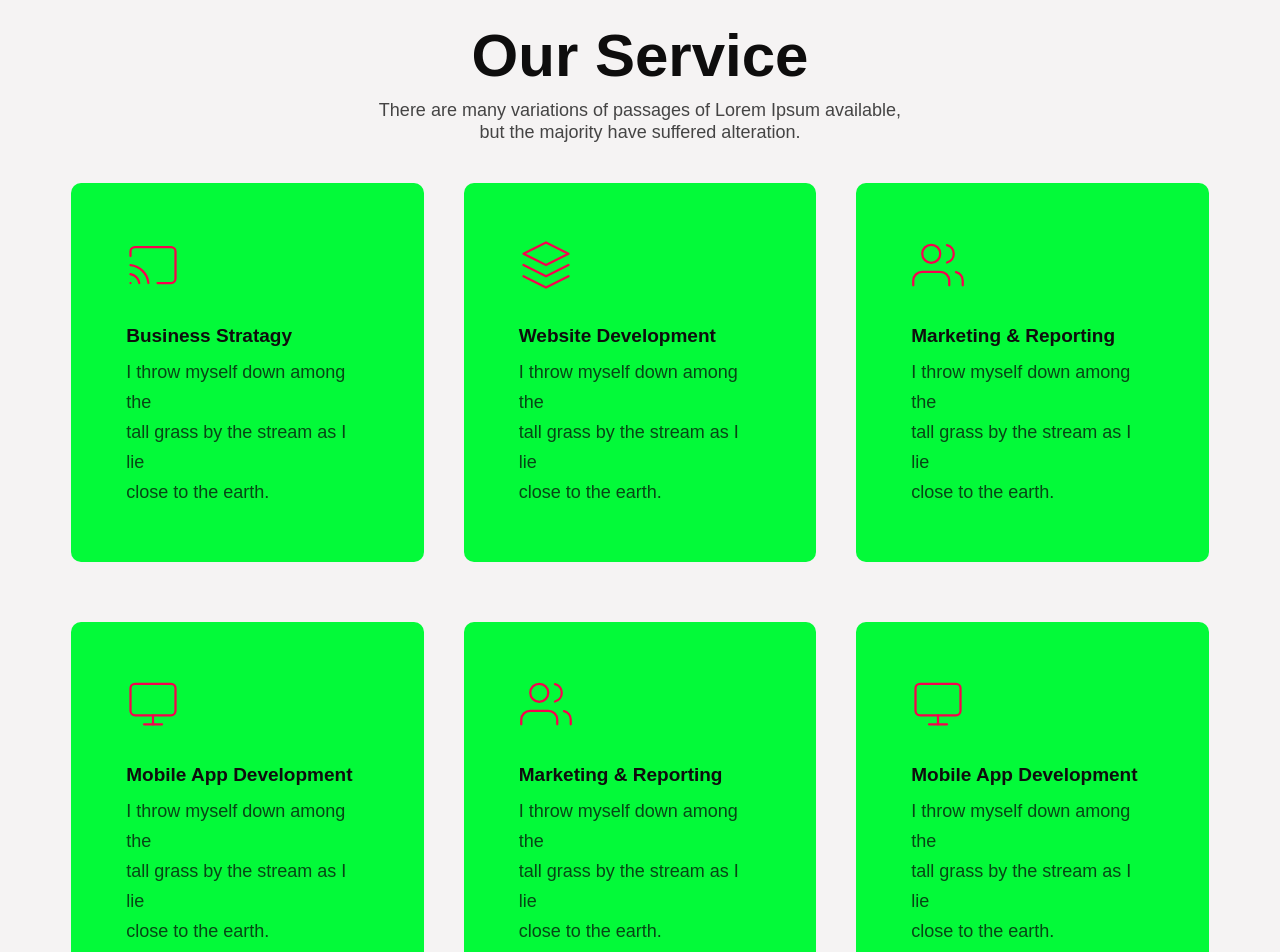
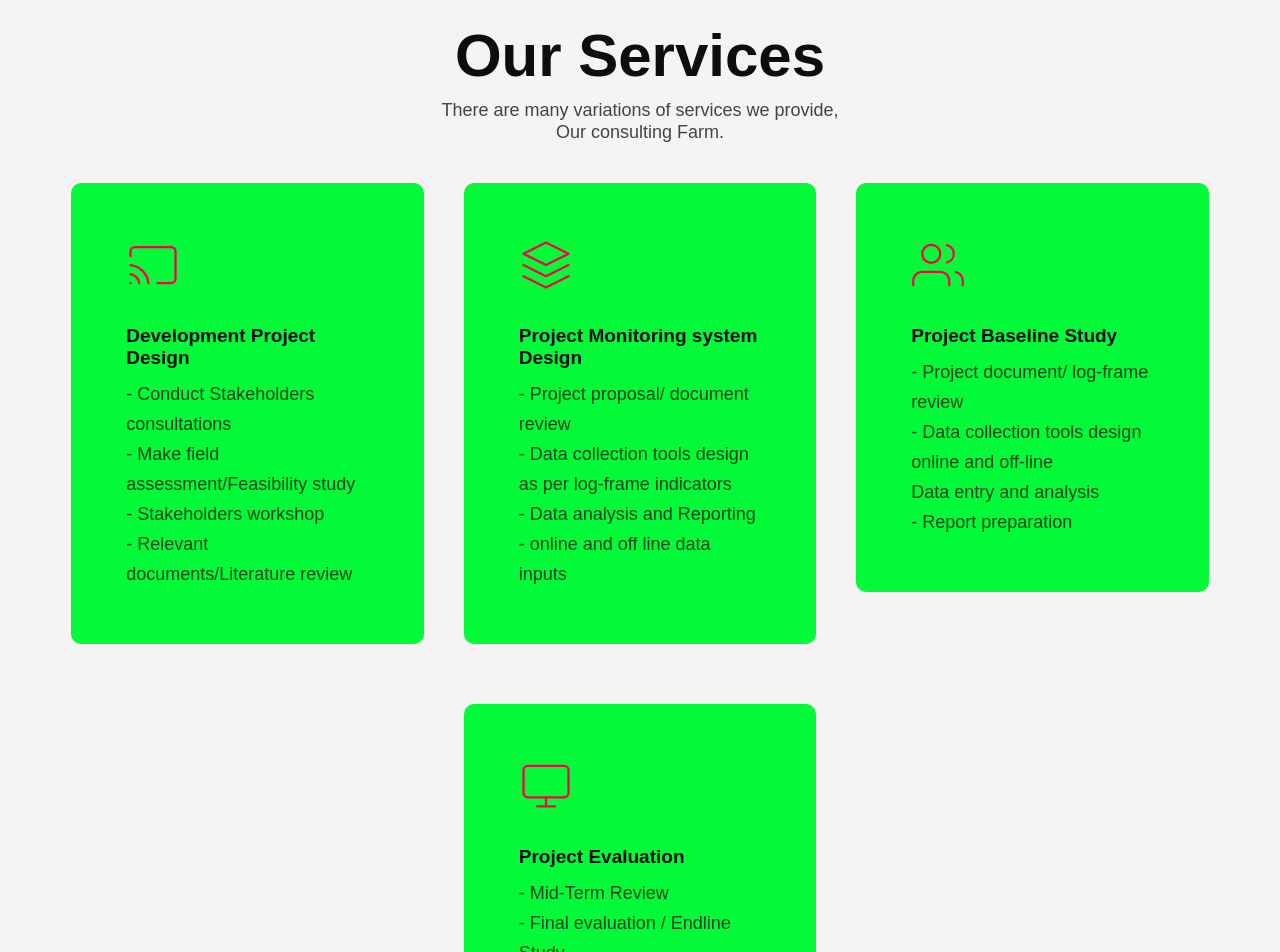
Before and after one commit to Ashishshill/safe, a React (Create React App) app: page / in a window 1280 px wide. Shown: the part 720-1672 px from the top of the page. Built offline with nearby package versions, Linux system fonts and the light colour scheme.

Commit message:
final work

```diff
--- a/src/About.css
+++ b/src/About.css
@@ -10,7 +10,7 @@ h1.about__heading{
     font-weight: 700;
     text-align: start;
     font-family: Montserrat,sans-serif;
-    font-size: 60px;
+    font-size: 40px;
 }
 button.about.btn.pointer {
     text-transform: capitalize;
--- a/src/App.css
+++ b/src/App.css
@@ -12,7 +12,7 @@ body{
 }
 a{
   text-decoration: none;
-  color: rgb(255, 255, 255);
+  color: rgb(240, 13, 13);
 }
 
 h1,h2,h3,h4,h5,h6,span{
--- a/src/App.js
+++ b/src/App.js
@@ -4,11 +4,12 @@ import "./App.css";
 import Contact from "./Contact";
 import Footer from "./Footer";
 import Home from "./Home";
-import Company from "./Company";
+// import Company from "./Company";
 
-import Project from "./Project";
+// import Project from "./Project";
 import Service from "./Service";
 import Table from "./Table";
+import Serve from "./Serve";
 
 function App() {
   return (
@@ -16,10 +17,11 @@ function App() {
        <Home />
        <Service />
        <About />
-       <Project />
+       {/* <Project /> */}
+       <Serve/>
        <Table />
 
-       <Company/>
+       {/* <Company/> */}
        <Contact />
        <Footer />
     </div>
--- a/src/Home.css
+++ b/src/Home.css
@@ -16,9 +16,10 @@ h1.home__text{
     font-size: 18px;
     font-weight: 400;
     letter-spacing: 3px;
-    color: rgba(198,201,216,.75)!important;
+    color: rgba(230, 232, 243, 0.75)!important;
 }
 h2.home__text{
+    color: aliceblue;
     font-size: 54px;
     line-height: 54px;
     font-weight: 800;
@@ -31,6 +32,7 @@ h3.home__text{
     line-height: 40px;
 }
 h4.home__text{
+    color: aliceblue;
     font-size: 50px;
     font-weight: 800;
     line-height: 40px;
--- a/src/Home.js
+++ b/src/Home.js
@@ -29,7 +29,7 @@ function Home() {
                 <li className="nav__items mx__15">Services</li>
               </a>
               <a href="#Portfolio">
-                <li className="nav__items mx__15">Nothing</li>
+                <li className="nav__items mx__15">Project</li>
               </a>
               <a href="#Contact">
                 <li className="nav__items mx__15">Contact </li>
--- /dev/null
+++ b/src/Serve.js
@@ -0,0 +1,81 @@
+import React from "react";
+// import "./Table.css";
+// import Project1 from './img/SAFE_F-1.jpg';
+// import Project2 from './img/SAFE_Trg.jpg';
+// import Project3 from './img/234567890p-[.jpg';
+
+function Serve() {
+  return (
+    <div className="project component__space" id="Portfolio">
+      <div className="heading">
+        <h1 className="heading">Organizations Serve</h1>
+        <p className="heading p__color">
+
+        </p>
+
+      </div>
+      <div className="container">
+        <div className="row">
+
+        <div className="col__3">
+            <div className="service__box pointer">
+              <div className="service__meta">
+                <p className="p service__text p__color">
+                  - DFID
+                </p>
+                <p className="p service__text p__color">
+                  - DANIDA
+                </p>
+                <p className="p service__text p__color">
+                - FAO
+                </p>
+                <p className="p service__text p__color">- SDC</p>
+                <p className="p service__text p__color">- CARE Bangladesh</p>
+              </div>
+            </div>
+        </div>
+
+        <div className="col__3">
+            <div className="service__box pointer">
+              <div className="service__meta">
+                <p className="p service__text p__color">
+                  - WorldFish
+                </p>
+                <p className="p service__text p__color">
+                  - PLAN International
+                </p>
+                <p className="p service__text p__color">
+                - BAU
+                </p>
+                <p className="p service__text p__color">- ADRA</p>
+                <p className="p service__text p__color">- RDRS</p>
+              </div>
+            </div>
+        </div>
+
+        <div className="col__3">
+            <div className="service__box pointer">
+              <div className="service__meta">
+                <p className="p service__text p__color">
+                  - Oxfam
+                </p>
+                <p className="p service__text p__color">
+                  - Concern Worldwide
+                </p>
+                <p className="p service__text p__color">
+                - Winrock International Bangladesh
+                </p>
+                <p className="p service__text p__color">- Welthungerhilfe </p>
+                <p className="p service__text p__color">- Many national NGOs</p>
+              </div>
+            </div>
+        </div>
+
+        </div>
+      </div>
+
+    </div>
+  );
+}
+
+export default Serve;
--- a/src/Service.js
+++ b/src/Service.js
@@ -6,17 +6,18 @@ function Service() {
     <div className="service component__space" id="Services">
 
       <div className="heading">
-        <h1 className="heading">Our Service</h1>
+        <h1 className="heading">Our Services</h1>
         <p className="heading p__color">
-          There are many variations of passages of Lorem Ipsum available,
+          There are many variations of services we provide,
         </p>
         <p className="heading p__color">
-          but the majority have suffered alteration.
+          Our consulting Farm.
         </p>
       </div>
 
       <div className="container">
         <div className="row">
+
           <div className="col__3">
             <div className="service__box pointer">
               <div className="icon">
@@ -36,14 +37,17 @@ function Service() {
                 </svg>
               </div>
               <div className="service__meta">
-                <h1 className="service__text">Business Stratagy</h1>
+                <h1 className="service__text">Development Project Design</h1>
                 <p className="p service__text p__color">
-                  I throw myself down among the
+                  - Conduct Stakeholders consultations
                 </p>
                 <p className="p service__text p__color">
-                  tall grass by the stream as I lie
+                  - Make field assessment/Feasibility study
                 </p>
-                <p className="p service__text p__color">close to the earth.</p>
+                <p className="p service__text p__color">
+                  - Stakeholders workshop
+                </p>
+                <p className="p service__text p__color">- Relevant documents/Literature review</p>
               </div>
             </div>
           </div>
@@ -68,14 +72,17 @@ function Service() {
                 </svg>
               </div>
               <div className="service__meta">
-                <h1 className="service__text">Website Development</h1>
+                <h1 className="service__text">Project Monitoring system Design</h1>
                 <p className="p service__text p__color">
-                  I throw myself down among the
+                  - Project proposal/ document review
                 </p>
                 <p className="p service__text p__color">
-                  tall grass by the stream as I lie
+                  - Data collection tools design as per log-frame indicators
                 </p>
-                <p className="p service__text p__color">close to the earth.</p>
+                <p className="p service__text p__color">
+                  - Data analysis and Reporting
+                </p>
+                <p className="p service__text p__color">- online and off line data inputs</p>
               </div>
             </div>
           </div>
@@ -101,14 +108,17 @@ function Service() {
                 </svg>
               </div>
               <div className="service__meta">
-                <h1 className="service__text">Marketing & Reporting</h1>
+                <h1 className="service__text">Project Baseline Study</h1>
                 <p className="p service__text p__color">
-                  I throw myself down among the
+                  - Project document/ log-frame review
                 </p>
                 <p className="p service__text p__color">
-                  tall grass by the stream as I lie
+                  - Data collection tools design online and off-line
                 </p>
-                <p className="p service__text p__color">close to the earth.</p>
+                <p className="p service__text p__color">
+                  Data entry and analysis
+                </p>
+                <p className="p service__text p__color">- Report preparation</p>
               </div>
             </div>
           </div>
@@ -133,82 +143,22 @@ function Service() {
                 </svg>
               </div>
               <div className="service__meta">
-                <h1 className="service__text">Mobile App Development</h1>
+                <h1 className="service__text">Project Evaluation</h1>
                 <p className="p service__text p__color">
-                  I throw myself down among the
+                  - Mid-Term Review
                 </p>
                 <p className="p service__text p__color">
-                  tall grass by the stream as I lie
+                  - Final evaluation / Endline Study
                 </p>
-                <p className="p service__text p__color">close to the earth.</p>
+                <p className="p service__text p__color">
+                  - Project Performance assessment
+                </p>
+                <p className="p service__text p__color">Relevant data collection & analysis</p>
               </div>
             </div>
           </div>
 
-          <div className="col__3">
-            <div className="service__box pointer">
-              <div className="icon">
-                <svg
-                  stroke="currentColor"
-                  fill="none"
-                  stroke-width="2"
-                  viewBox="0 0 24 24"
-                  stroke-linecap="round"
-                  stroke-linejoin="round"
-                  height="1em"
-                  width="1em"
-                  xmlns="http://www.w3.org/2000/svg"
-                >
-                  <path d="M17 21v-2a4 4 0 0 0-4-4H5a4 4 0 0 0-4 4v2"></path>
-                  <circle cx="9" cy="7" r="4"></circle>
-                  <path d="M23 21v-2a4 4 0 0 0-3-3.87"></path>
-                  <path d="M16 3.13a4 4 0 0 1 0 7.75"></path>
-                </svg>
-              </div>
-              <div className="service__meta">
-                <h1 className="service__text">Marketing & Reporting</h1>
-                <p className="p service__text p__color">
-                  I throw myself down among the
-                </p>
-                <p className="p service__text p__color">
-                  tall grass by the stream as I lie
-                </p>
-                <p className="p service__text p__color">close to the earth.</p>
-              </div>
-            </div>
-          </div>
 
-          <div className="col__3">
-            <div className="service__box pointer">
-              <div className="icon">
-                <svg
-                  stroke="currentColor"
-                  fill="none"
-                  stroke-width="2"
-                  viewBox="0 0 24 24"
-                  stroke-linecap="round"
-                  stroke-linejoin="round"
-                  height="1em"
-                  width="1em"
-                  xmlns="http://www.w3.org/2000/svg"
-                >
-                  <rect x="2" y="3" width="20" height="14" rx="2" ry="2"></rect>
-                  <line x1="8" y1="21" x2="16" y2="21"></line>
-                  <line x1="12" y1="17" x2="12" y2="21"></line>
-                </svg>
-              </div>
-              <div className="service__meta">
-                <h1 className="service__text">Mobile App Development</h1>
-                <p className="p service__text p__color">
-                  I throw myself down among the
-                </p>
-                <p className="p service__text p__color">
-                  tall grass by the stream as I lie
-                </p>
-                <p className="p service__text p__color">close to the earth.</p>
-              </div>
-            </div>
-          </div>
         </div>
       </div>
     </div>
--- a/src/Table.js
+++ b/src/Table.js
@@ -8,9 +8,9 @@ function Table() {
   return (
     <div className="project component__space" id="Portfolio">
       <div className="heading">
-        <h1 className="heading">Our Previous Work</h1>
+        <h1 className="heading">Accomplishment of Our Recent Assignments</h1>
         <p className="heading p__color">
-          There are many variations of passages of Lorem Ipsum available,
+
         </p>
 
       </div>
@@ -84,6 +84,31 @@ UST
             </tr>
         </table>
        </div>
+
+       <div className="container">
+       <div className="Record component__space">
+         <div className="row">
+           <div className="col__5">
+           <h1>SAFE Consultants</h1>
+
+<p><a href="https://drive.google.com/file/d/1JkFvi_-ndbxGUTmsVFUWlxRF6cWBs3bB/view?usp=sharing">Visit Here!</a></p>
+           </div>
+           <div className="col__2">
+           <h1>||</h1>
+
+           </div>
+           <div className="col__5">
+           <h1>SAFE Consultancy records </h1>
+
+<p><a href="https://drive.google.com/file/d/1G91ty7DydDxeDYCSmOmIh-rJ-lIjvoBD/view?usp=sharing">Visit Here!</a></p>
+           </div>
+
+         </div>
+
+       </div>
+
+       </div>
+
     </div>
   );
 }
```
Also changed, not shown: src/About.js (+4 -5 lines), src/Table.css (line endings or trailing spaces), 1 other file (tests, documents, lock files or other folders).
